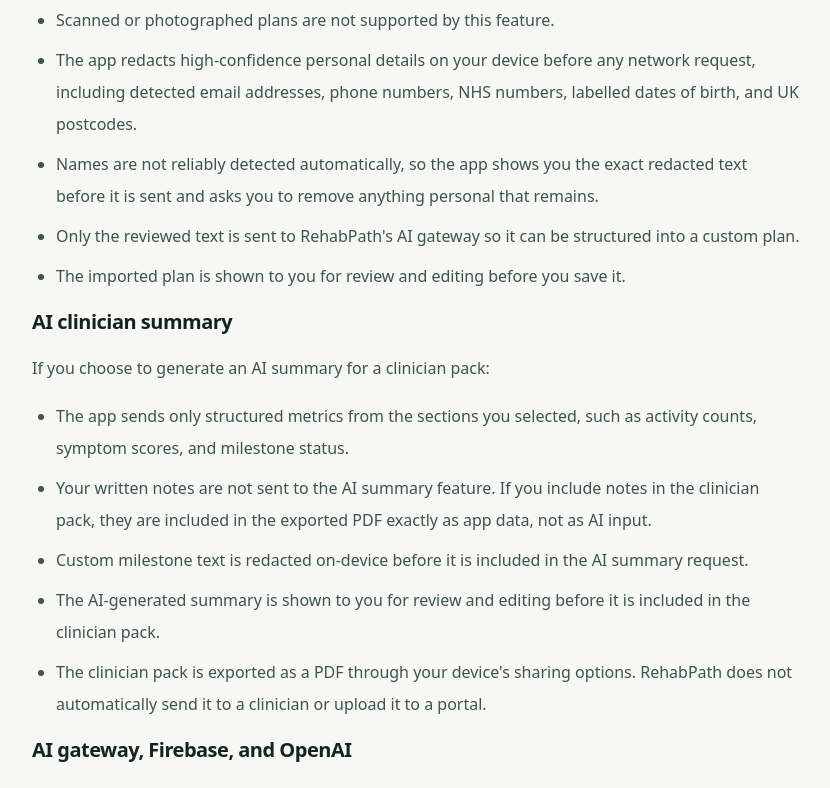
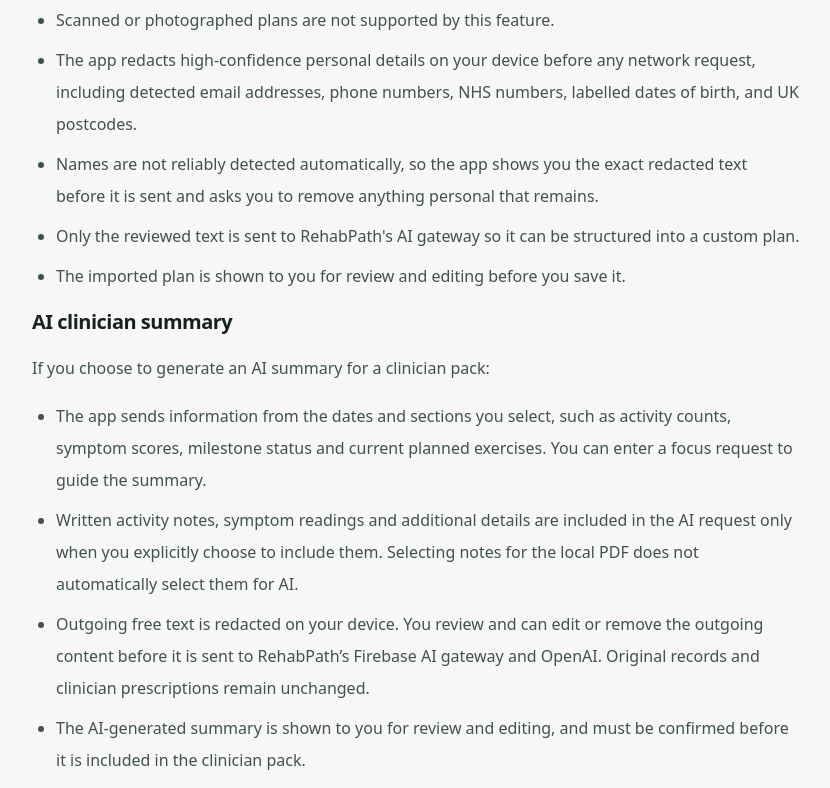
Before and after one commit to repinfaust/arcturusdc.github.io, a Next.js app: page /apps/rehabpath/privacy-policy in a window 1280 px wide. Shown: the part 2000-2788 px from the top of the page, without its empty margins (224-1054 px from the left). Built offline with nearby package versions, Linux system fonts and the light colour scheme; no server answers.

Commit message:
Align RehabPath privacy copy with reviewed optional AI notes

```diff
--- a/src/app/apps/rehabpath/demo/page.js
+++ b/src/app/apps/rehabpath/demo/page.js
@@ -47,7 +47,7 @@ const records = [
   ["Custom plan details", "Stored locally on device", "Reviewed, redacted PDF text only if AI import is used"],
   ["Activity and exercise logs", "Stored locally on device", "Included only in exports or selected AI summary metrics"],
   ["Symptom scores and recovery ratings", "Stored locally on device", "Included only in exports or selected AI summary metrics"],
-  ["Written notes", "Stored locally on device", "Not sent to the AI clinician summary feature"],
+  ["Written notes", "Stored locally on device", "Only selected, redacted and reviewed notes are sent if you opt in"],
   ["Milestone progress", "Stored locally on device", "Included only in exports or selected AI summary metrics"],
   ["Clinician progress pack PDF", "Generated on device", "Leaves the device only through the share destination the user chooses"],
 ];
--- a/src/app/apps/rehabpath/page.js
+++ b/src/app/apps/rehabpath/page.js
@@ -114,7 +114,7 @@ export default function RehabPath() {
               />
               <Feature
                 title="Optional AI Summary"
-                desc="Generate a plain-English summary for your clinician pack from structured app metrics. Your written notes are not sent to the AI summary feature, and you review and edit the summary before it is included."
+                desc="Create a focused clinician summary from the sections you choose. Optionally include selected activity notes, symptom readings and additional details. Review the outgoing content and edit the summary before including it in your PDF."
                 icon="programme"
               />
               <Feature
--- a/src/app/apps/rehabpath/privacy-policy/page.js
+++ b/src/app/apps/rehabpath/privacy-policy/page.js
@@ -15,7 +15,7 @@ export default function RehabPathPrivacyPolicyPage() {
     <RehabPathLegalPage
       eyebrow="Privacy"
       title="RehabPath Privacy Policy"
-      effectiveDate="July 21, 2026"
+      effectiveDate="October 19, 2026"
     >
       <p>
         This Privacy Policy explains how RehabPath handles information when you use the RehabPath
@@ -118,24 +118,26 @@ export default function RehabPathPrivacyPolicyPage() {
         <p>If you choose to generate an AI summary for a clinician pack:</p>
         <ul>
           <li>
-            The app sends only structured metrics from the sections you selected, such as activity
-            counts, symptom scores, and milestone status.
+            The app sends information from the dates and sections you select, such as activity
+            counts, symptom scores, milestone status and current planned exercises. You can enter
+            a focus request to guide the summary.
           </li>
           <li>
-            Your written notes are not sent to the AI summary feature. If you include notes in the
-            clinician pack, they are included in the exported PDF exactly as app data, not as AI
-            input.
+            Written activity notes, symptom readings and additional details are included in the AI
+            request only when you explicitly choose to include them. Selecting notes for the local
+            PDF does not automatically select them for AI.
           </li>
           <li>
-            Custom milestone text is redacted on-device before it is included in the AI summary
-            request.
+            Outgoing free text is redacted on your device. You review and can edit or remove the
+            outgoing content before it is sent to RehabPath’s Firebase AI gateway and OpenAI.
+            Original records and clinician prescriptions remain unchanged.
           </li>
           <li>
-            The AI-generated summary is shown to you for review and editing before it is included in
-            the clinician pack.
+            The AI-generated summary is shown to you for review and editing, and must be confirmed
+            before it is included in the clinician pack.
           </li>
           <li>
-            The clinician pack is exported as a PDF through your device's sharing options. RehabPath
+            The clinician pack is exported as a PDF through your device’s sharing options. RehabPath
             does not automatically send it to a clinician or upload it to a portal.
           </li>
         </ul>
```
Also changed, not shown: planning/DECISIONS.md (+3 -0 lines).
